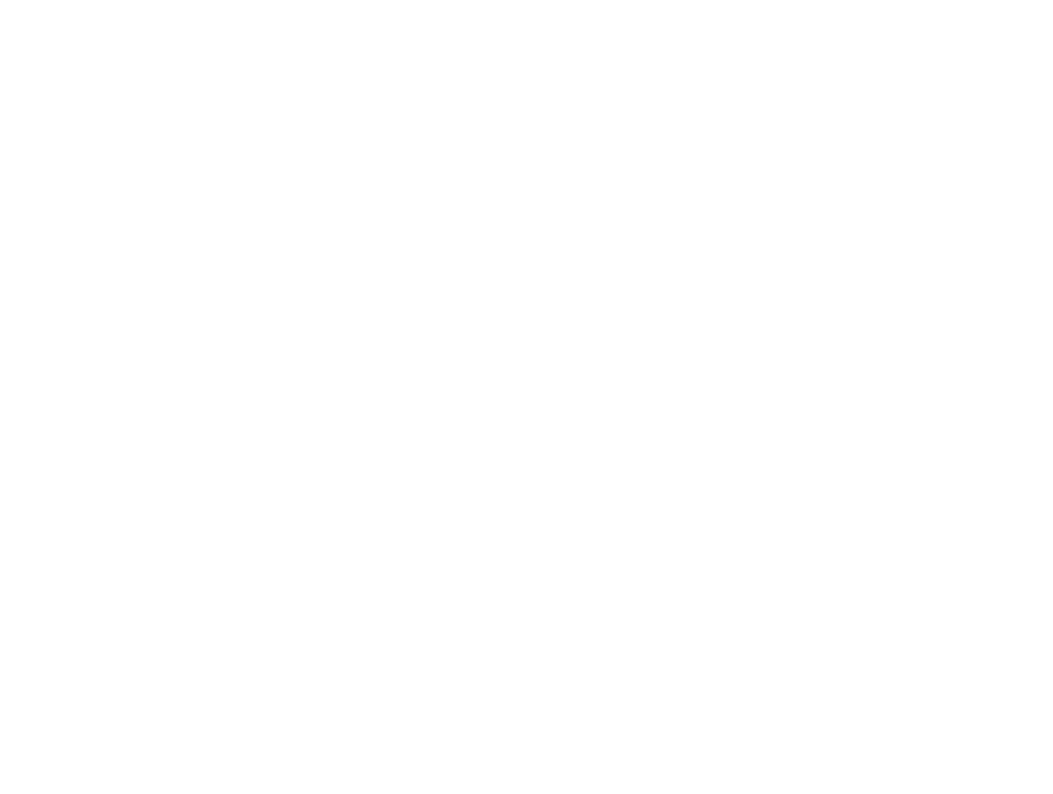
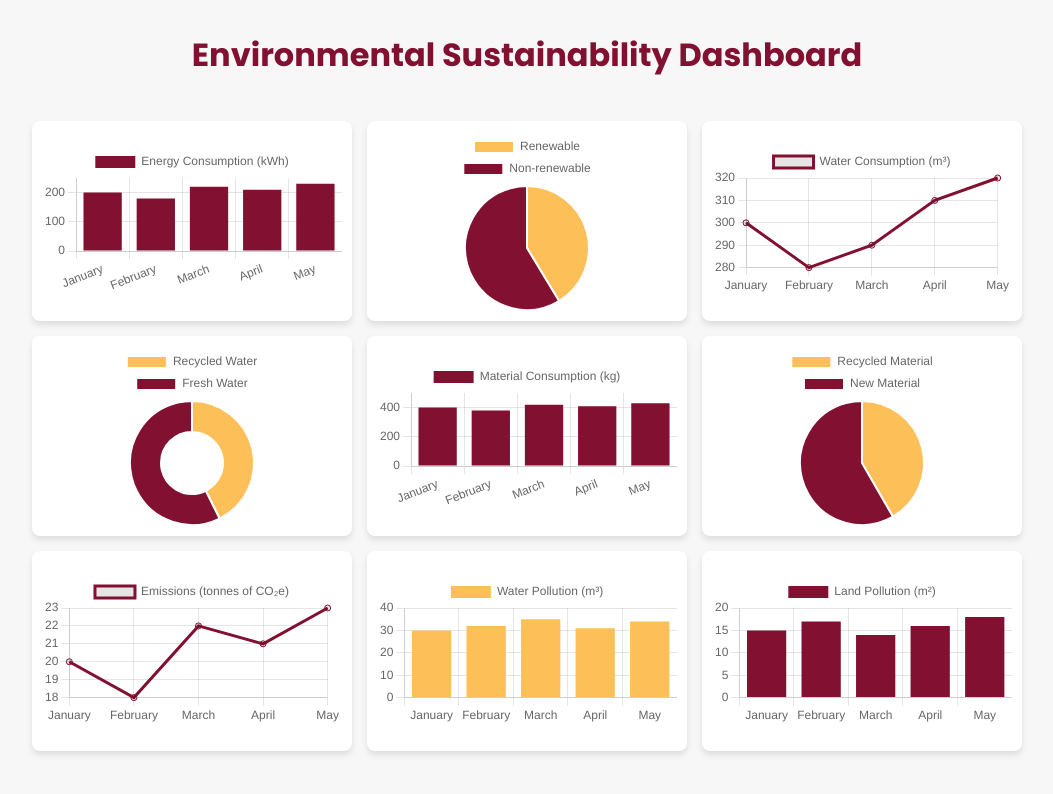
Before and after one commit to tech-enerzal/Technovate2.0, a website: page Frontend/pages/dashboard.html in a window 1280 px wide. Shown: the whole page, without its empty margins (113-1166 px from the left). Drawn offline with nearby package versions, Linux system fonts and the light colour scheme; files that its build step writes are made by us from their sources.

Commit message:
added code

```diff
--- a/Frontend/pages/dashboard.html
+++ b/Frontend/pages/dashboard.html
@@ -0,0 +1,222 @@
+<!DOCTYPE html>
+<html lang="en">
+<head>
+    <meta charset="UTF-8">
+    <meta name="viewport" content="width=device-width, initial-scale=1.0">
+    <title>Environmental Sustainability Dashboard</title>
+    <!-- Google Fonts -->
+    <link href="https://fonts.googleapis.com/css2?family=Poppins:wght@400;600;700&display=swap" rel="stylesheet">
+    <!-- Chart.js CDN -->
+    <script src="https://cdn.jsdelivr.net/npm/chart.js"></script>
+    <link rel="stylesheet" href="style.css">
+    <style>
+        body {
+            font-family: 'Poppins', sans-serif;
+            background-color: #f7f7f7;
+            display: flex;
+            align-items: center;
+            justify-content: center;
+            min-height: 100vh;
+            overflow: hidden; /* Prevent scrolling */
+        }
+        h1 {
+            text-align: center;
+            margin-bottom: 20px;
+            color: #821131;
+        }
+        .dashboard-container {
+            display: grid;
+            grid-template-columns: repeat(3, 1fr);
+            gap: 15px;
+            padding: 20px;
+            max-width: 100vw;
+            max-height: 100vh;
+            box-sizing: border-box;
+        }
+        .chart-container {
+            width: 100%;
+            height: 200px; /* Smaller height for compact layout */
+            background-color: white;
+            padding: 10px;
+            border-radius: 8px;
+            box-shadow: 0 4px 6px rgba(0, 0, 0, 0.1);
+            display: flex;
+            align-items: center;
+            justify-content: center;
+        }
+        canvas {
+            max-width: 100%;
+            max-height: 100%;
+        }
+    </style>
+</head>
+<body>
+
+    <div>
+        <h1>Environmental Sustainability Dashboard</h1>
+        <div class="dashboard-container">
+            <!-- Energy Consumption -->
+            <div class="chart-container">
+                <canvas id="energyConsumptionChart"></canvas>
+            </div>
+
+            <!-- Renewable Energy Usage -->
+            <div class="chart-container">
+                <canvas id="renewableEnergyChart"></canvas>
+            </div>
+
+            <!-- Water Consumption -->
+            <div class="chart-container">
+                <canvas id="waterUsageChart"></canvas>
+            </div>
+
+            <!-- Recycled Water Usage -->
+            <div class="chart-container">
+                <canvas id="recycledWaterChart"></canvas>
+            </div>
+
+            <!-- Material Consumption -->
+            <div class="chart-container">
+                <canvas id="materialUsageChart"></canvas>
+            </div>
+
+            <!-- Recycled Material Usage -->
+            <div class="chart-container">
+                <canvas id="recycledMaterialChart"></canvas>
+            </div>
+
+            <!-- Emissions Tracking -->
+            <div class="chart-container">
+                <canvas id="emissionsChart"></canvas>
+            </div>
+
+            <!-- Water Pollution Levels -->
+            <div class="chart-container">
+                <canvas id="waterPollutionChart"></canvas>
+            </div>
+
+            <!-- Land Pollution -->
+            <div class="chart-container">
+                <canvas id="landPollutionChart"></canvas>
+            </div>
+        </div>
+    </div>
+
+    <script>
+        // Function to fetch data from blockchain (replace this with actual blockchain call)
+        async function fetchData() {
+            // Sample data; replace with real blockchain data
+            return {
+                months: ["January", "February", "March", "April", "May"],
+                energyData: [200, 180, 220, 210, 230],
+                renewableEnergyData: [50, 70, 90, 100, 120],
+                waterData: [300, 280, 290, 310, 320],
+                recycledWaterData: [100, 120, 140, 130, 150],
+                materialData: [400, 380, 420, 410, 430],
+                recycledMaterialData: [150, 160, 170, 180, 190],
+                emissionsData: [20, 18, 22, 21, 23],
+                waterPollutionData: [30, 32, 35, 31, 34],
+                landPollutionData: [15, 17, 14, 16, 18]
+            };
+        }
+
+        // Initialize charts
+        async function initCharts() {
+            const data = await fetchData();
+
+            new Chart(document.getElementById('energyConsumptionChart'), {
+                type: 'bar',
+                data: {
+                    labels: data.months,
+                    datasets: [{ label: 'Energy Consumption (kWh)', data: data.energyData, backgroundColor: '#821131' }]
+                }
+            });
+
+            new Chart(document.getElementById('renewableEnergyChart'), {
+                type: 'pie',
+                data: {
+                    labels: ['Renewable', 'Non-renewable'],
+                    datasets: [{
+                        data: [
+                            data.renewableEnergyData.reduce((a, b) => a + b, 0),
+                            data.energyData.reduce((a, b) => a + b, 0) - data.renewableEnergyData.reduce((a, b) => a + b, 0)
+                        ],
+                        backgroundColor: ['#fdbf57', '#821131']
+                    }]
+                }
+            });
+
+            new Chart(document.getElementById('waterUsageChart'), {
+                type: 'line',
+                data: {
+                    labels: data.months,
+                    datasets: [{ label: 'Water Consumption (m³)', data: data.waterData, borderColor: '#821131', fill: false }]
+                }
+            });
+
+            new Chart(document.getElementById('recycledWaterChart'), {
+                type: 'doughnut',
+                data: {
+                    labels: ['Recycled Water', 'Fresh Water'],
+                    datasets: [{
+                        data: [
+                            data.recycledWaterData.reduce((a, b) => a + b, 0),
+                            data.waterData.reduce((a, b) => a + b, 0) - data.recycledWaterData.reduce((a, b) => a + b, 0)
+                        ],
+                        backgroundColor: ['#fdbf57', '#821131']
+                    }]
+                }
+            });
+
+            new Chart(document.getElementById('materialUsageChart'), {
+                type: 'bar',
+                data: {
+                    labels: data.months,
+                    datasets: [{ label: 'Material Consumption (kg)', data: data.materialData, backgroundColor: '#821131' }]
+                }
+            });
+
+            new Chart(document.getElementById('recycledMaterialChart'), {
+                type: 'pie',
+                data: {
+                    labels: ['Recycled Material', 'New Material'],
+                    datasets: [{
+                        data: [
+                            data.recycledMaterialData.reduce((a, b) => a + b, 0),
+                            data.materialData.reduce((a, b) => a + b, 0) - data.recycledMaterialData.reduce((a, b) => a + b, 0)
+                        ],
+                        backgroundColor: ['#fdbf57', '#821131']
+                    }]
+                }
+            });
+
+            new Chart(document.getElementById('emissionsChart'), {
+                type: 'line',
+                data: {
+                    labels: data.months,
+                    datasets: [{ label: 'Emissions (tonnes of CO₂e)', data: data.emissionsData, borderColor: '#821131', fill: false }]
+                }
+            });
+
+            new Chart(document.getElementById('waterPollutionChart'), {
+                type: 'bar',
+                data: {
+                    labels: data.months,
+                    datasets: [{ label: 'Water Pollution (m³)', data: data.waterPollutionData, backgroundColor: '#fdbf57' }]
+                }
+            });
+
+            new Chart(document.getElementById('landPollutionChart'), {
+                type: 'bar',
+                data: {
+                    labels: data.months,
+                    datasets: [{ label: 'Land Pollution (m²)', data: data.landPollutionData, backgroundColor: '#821131' }]
+                }
+            });
+        }
+
+        // Load charts on page load
+        initCharts();
+    </script>
+</body>
+</html>
```
Also changed, not shown: Frontend/index.html (+2 -2 lines), Frontend/pages/track-product.html (+68 -52 lines).
